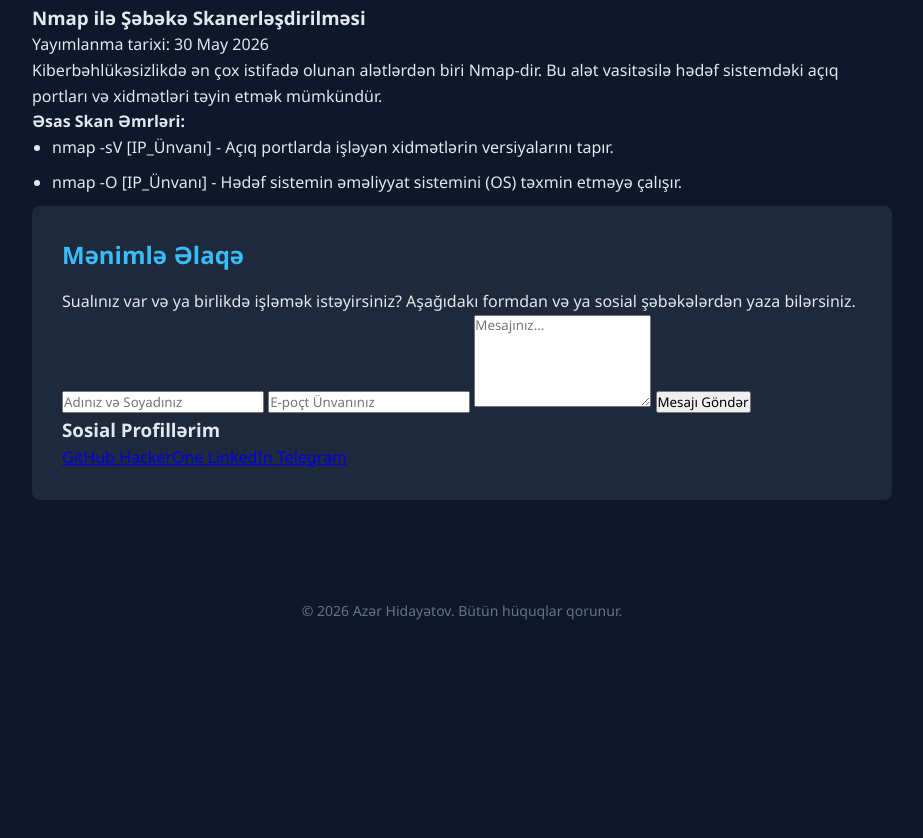
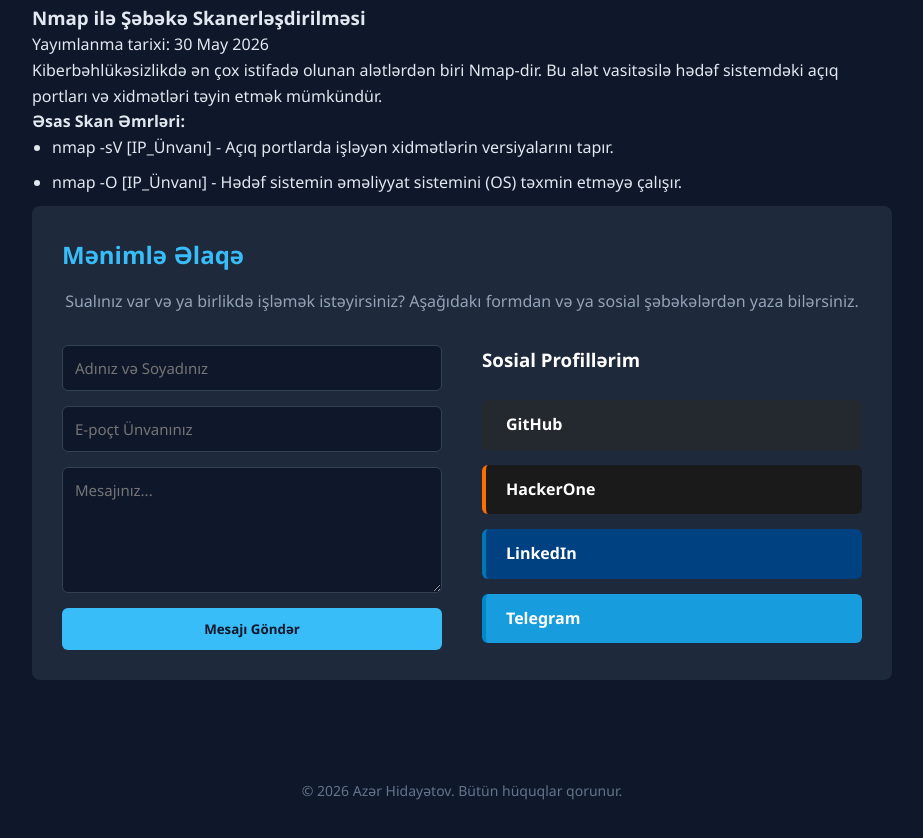
Before and after one commit to azer410/portfolio, a plain HTML site: page index.html in a window 1280 px wide. Shown: the part 678-1516 px from the top of the page, without its empty margins (178-1101 px from the left). Before the commit the page ends 1341 px from the top, so only its background shows below. Drawn offline with Linux system fonts and the light colour scheme.

Commit message:
Update style.css

```diff
--- a/style.css
+++ b/style.css
@@ -82,3 +82,88 @@
     color: #64748b;
     font-size: 14px;
 }
+.contact-subtitle {
+    text-align: center;
+    color: #94a3b8;
+    margin-bottom: 30px;
+}
+
+.contact-wrapper {
+    display: flex;
+    gap: 40px;
+    flex-wrap: wrap;
+    margin-top: 20px;
+}
+
+.contact-form {
+    flex: 1;
+    min-width: 300px;
+    display: flex;
+    flex-direction: column;
+    gap: 15px;
+}
+
+.contact-form input, .contact-form textarea {
+    width: 100%;
+    padding: 12px;
+    background-color: #0f172a;
+    border: 1px solid #334155;
+    border-radius: 6px;
+    color: #fff;
+    font-size: 15px;
+}
+
+.contact-form input:focus, .contact-form textarea:focus {
+    border-color: #38bdf8;
+    outline: none;
+}
+
+.btn-submit {
+    background-color: #38bdf8;
+    color: #0f172a;
+    padding: 12px;
+    border: none;
+    border-radius: 6px;
+    font-weight: bold;
+    cursor: pointer;
+    transition: background 0.3s;
+}
+
+.btn-submit:hover {
+    background-color: #0ea5e9;
+}
+
+.social-links {
+    flex: 1;
+    min-width: 250px;
+    display: flex;
+    flex-direction: column;
+    gap: 15px;
+}
+
+.social-links h3 {
+    color: #fff;
+    margin-bottom: 10px;
+}
+
+.social-item {
+    display: block;
+    padding: 12px 20px;
+    border-radius: 6px;
+    color: #fff;
+    text-decoration: none;
+    font-weight: bold;
+    transition: transform 0.2s, opacity 0.2s;
+    background-color: #1e293b;
+    border-left: 4px solid #64748b;
+}
+
+.social-item:hover {
+    transform: translateX(5px);
+    opacity: 0.9;
+}
+
+.social-item.github { border-left-color: #24292e; background-color: #24292f; }
+.social-item.hackerone { border-left-color: #ff6e00; background-color: #1a1a1a; }
+.social-item.linkedin { border-left-color: #0077b5; background-color: #004182; }
+.social-item.telegram { border-left-color: #0088cc; background-color: #179cde; }
```
